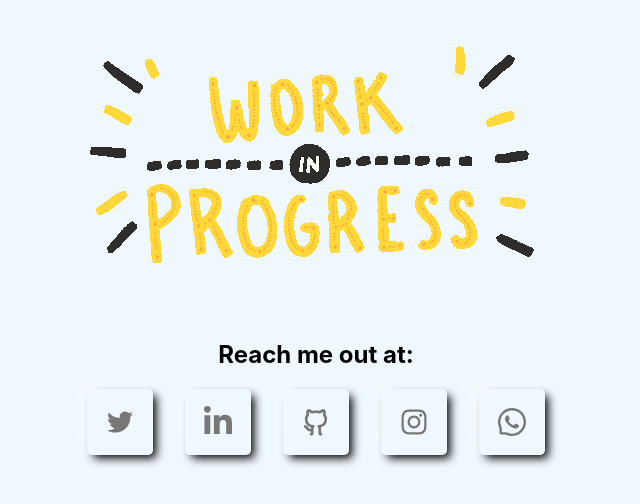
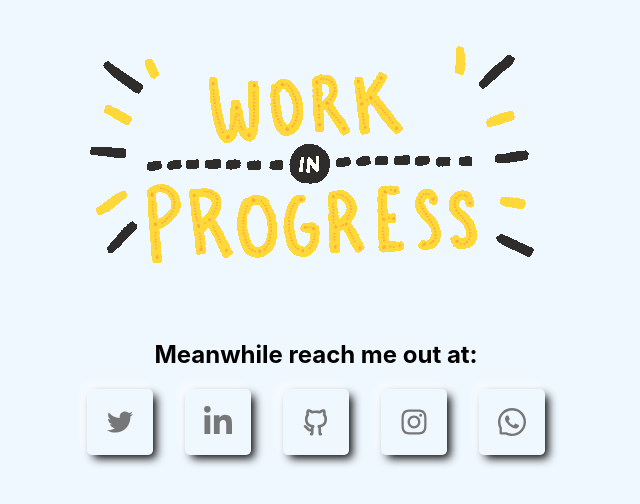
Before and after one commit to kumarahul98/portafoglio, a React (Create React App) app: page / in a window 1280 px wide. Shown: the top 504 px of the page, without its empty margins (324-964 px from the left). Built offline with nearby package versions, Linux system fonts and the light colour scheme.

Commit message:
Meanwhile

```diff
--- a/src/App.js
+++ b/src/App.js
@@ -1,17 +1,17 @@
-import work from "./images/workInProgress.gif";
-import "./App.css";
-import { AiOutlineTwitter } from "react-icons/ai";
-import { FaLinkedinIn } from "react-icons/fa";
-import { RiGithubLine } from "react-icons/ri";
-import { AiOutlineInstagram } from "react-icons/ai";
-import { AiOutlineWhatsApp } from "react-icons/ai";
+import work from './images/workInProgress.gif';
+import './App.css';
+import { AiOutlineTwitter } from 'react-icons/ai';
+import { FaLinkedinIn } from 'react-icons/fa';
+import { RiGithubLine } from 'react-icons/ri';
+import { AiOutlineInstagram } from 'react-icons/ai';
+import { AiOutlineWhatsApp } from 'react-icons/ai';
 
 function App() {
 	return (
 		<div className="App">
 			<header className="App-header">
 				<img src={work} id="work" className="App-logo" alt="logo" />
-        <h2>Reach me out at: </h2>
+				<h2>Meanwhile reach me out at: </h2>
 				<div className="sc">
 					<a href="https://twitter.com/kuma_r_ahul">
 						<AiOutlineTwitter id="twitter" className="icon" />
@@ -27,7 +27,8 @@ function App() {
 					</a>
 					<a href="https://wa.me/+917019046050">
 						<AiOutlineWhatsApp id="whatsApp" className="icon" />
-        </a></div>
+					</a>
+				</div>
 			</header>
 		</div>
 	);
```
Also changed, not shown: 1 other file (tests, documents, lock files or other folders). Lines whose indentation alone changed are shown as unchanged.
